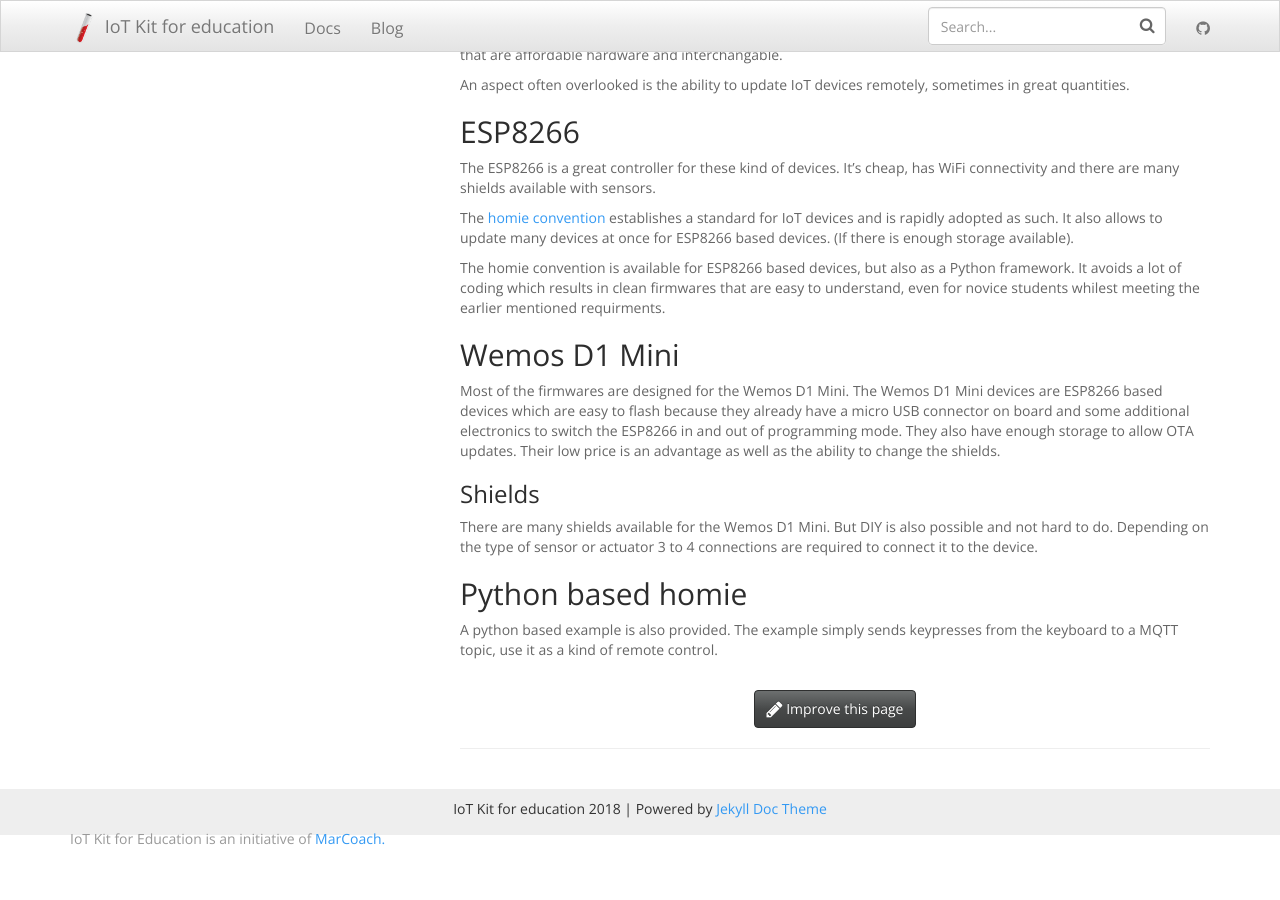
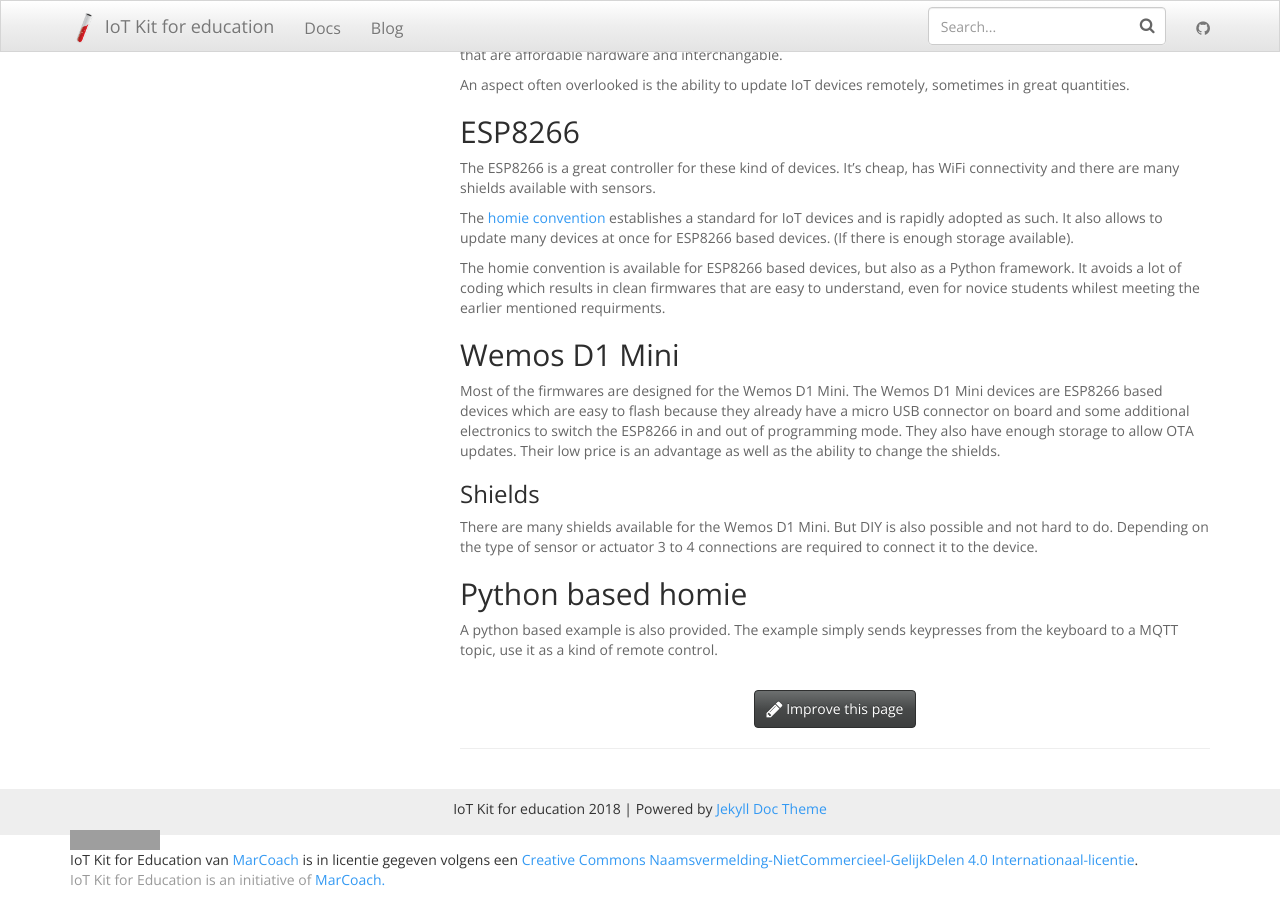
Before and after one commit to mverleun/IoT-Web, a Jekyll site: the page built from index.md, in a window 1280 px wide and 900 px high, scrolled down 637 px. Built offline with Jekyll 4.4.1, drawn with Linux system fonts in a browser that asks for light colours; nearby versions of some CDN libraries; before the commit the page ends 1496 px from its top, so only the background shows below that; grey boxes are pictures that could not be loaded.

Commit message:
Moved files to correct repo

```diff
--- a/_includes/footer.html
+++ b/_includes/footer.html
@@ -5,6 +5,7 @@
             {{ site.title }} {{ site.time | date: '%Y' }} |
             Powered by <a href="https://github.com/aksakalli/jekyll-doc-theme">Jekyll Doc Theme</a>
         </p>
+<a rel="license" href="http://creativecommons.org/licenses/by-nc-sa/4.0/"><img alt="Creative Commons-Licentie" style="border-width:0" src="https://i.creativecommons.org/l/by-nc-sa/4.0/88x31.png" /></a><br /><span xmlns:dct="http://purl.org/dc/terms/" property="dct:title">IoT Kit for Education</span> van <a xmlns:cc="http://creativecommons.org/ns#" href="https://www.iot-kit.nl" property="cc:attributionName" rel="cc:attributionURL">MarCoach</a> is in licentie gegeven volgens een <a rel="license" href="http://creativecommons.org/licenses/by-nc-sa/4.0/">Creative Commons Naamsvermelding-NietCommercieel-GelijkDelen 4.0 Internationaal-licentie</a>.
         <p class="text-muted">IoT Kit for Education is an initiative of <a href="http://www.marcoach.nl/">MarCoach.</a></p>
     </div>
 </footer>
```
Also changed, not shown: 6 other files.
